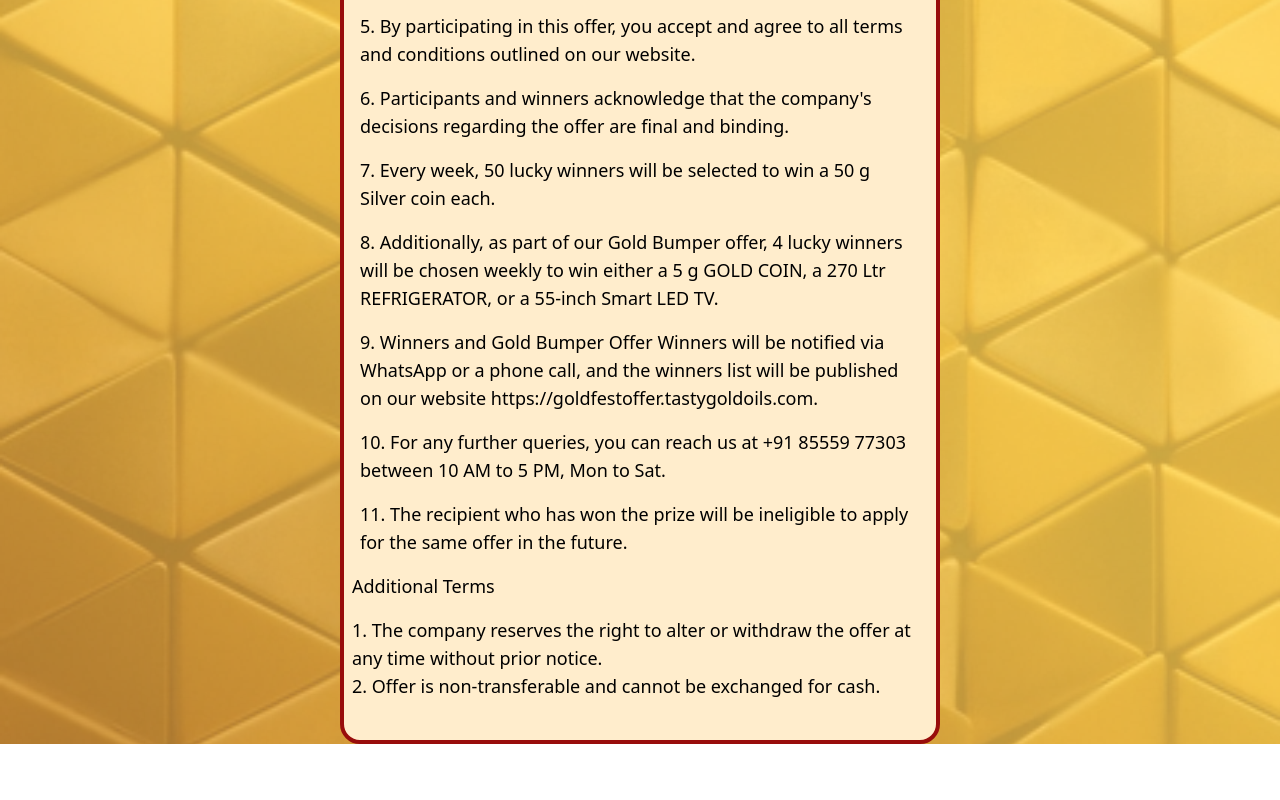
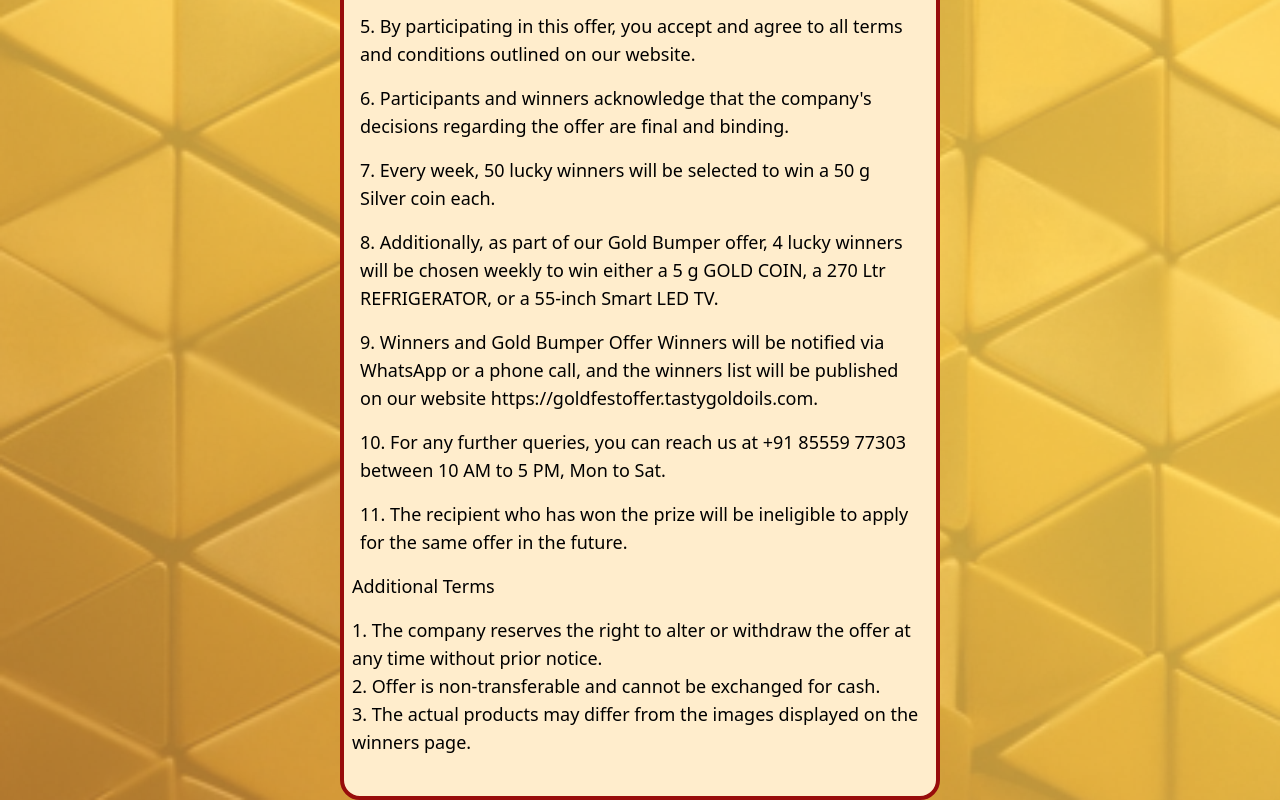
Before and after one commit to TheSecondBread/tasty-gold, a React (Vite) app: page /terms-and-conditions in a window 1280 px wide. Shown: the part 977-1777 px from the top of the page. Before the commit the page ends 1721 px from the top, so only its background shows below. Built offline with nearby package versions, Linux system fonts and the light colour scheme; a web font is replaced by a local one.

Commit message:
updated terms and conditions

```diff
--- a/src/components/TermsAndConditions.jsx
+++ b/src/components/TermsAndConditions.jsx
@@ -75,6 +75,9 @@
               <li>
                 2. Offer is non-transferable and cannot be exchanged for cash.
               </li>
+              <li>
+                3. The actual products may differ from the images displayed on the winners page.
+              </li>
             </ol>
           </div>
         </div>
```
